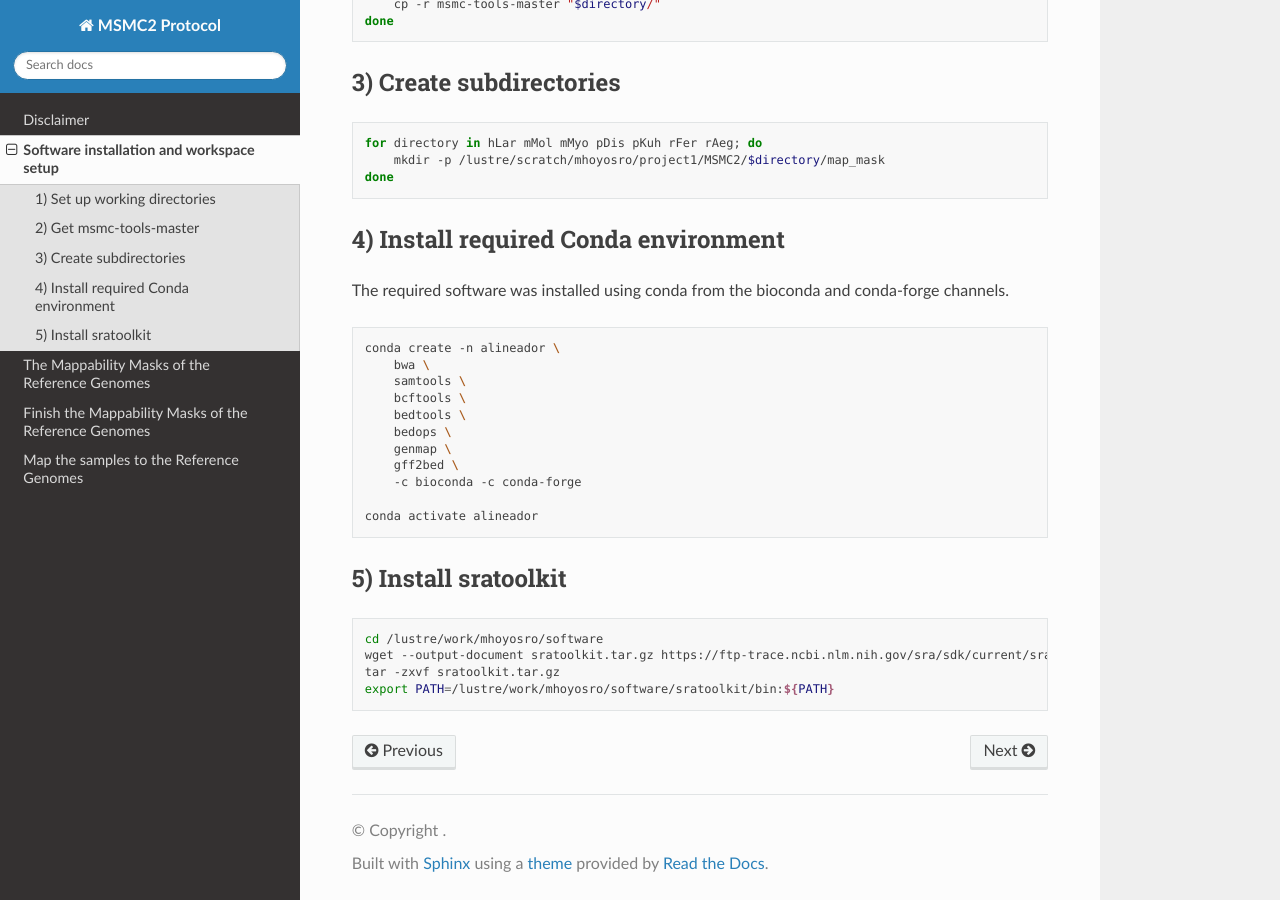
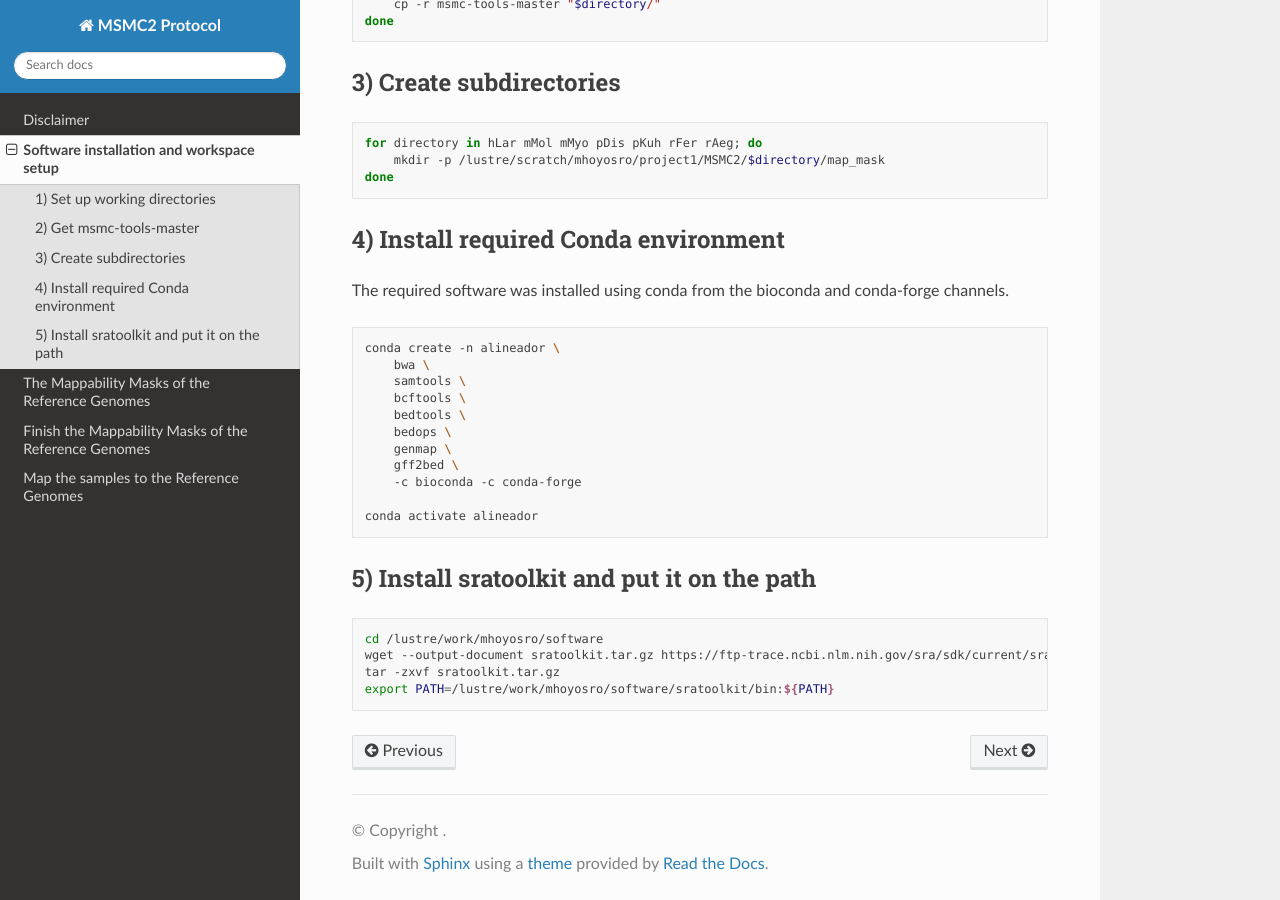
Before and after one commit to hoyosmanuel/MSMC2-Protocol, a Sphinx documentation site: the page built from docs/source/01_Required_Softs.rst, in a window 1280 px wide and 900 px high, scrolled down 507 px. Built offline with Sphinx 7.4.7 and the Read the Docs theme 3.1.0, drawn with Linux system fonts in a browser that asks for light colours.

Commit message:
Update 01_Required_Softs.rst

```diff
--- a/docs/source/01_Required_Softs.rst
+++ b/docs/source/01_Required_Softs.rst
@@ -58,8 +58,8 @@ The required software was installed using conda from the bioconda and conda-forg
    conda activate alineador
 
 
-5) Install sratoolkit
--------------------------------------
+5) Install sratoolkit and put it on the path
+--------------------------------------------
 
 .. code-block:: bash
 
```
